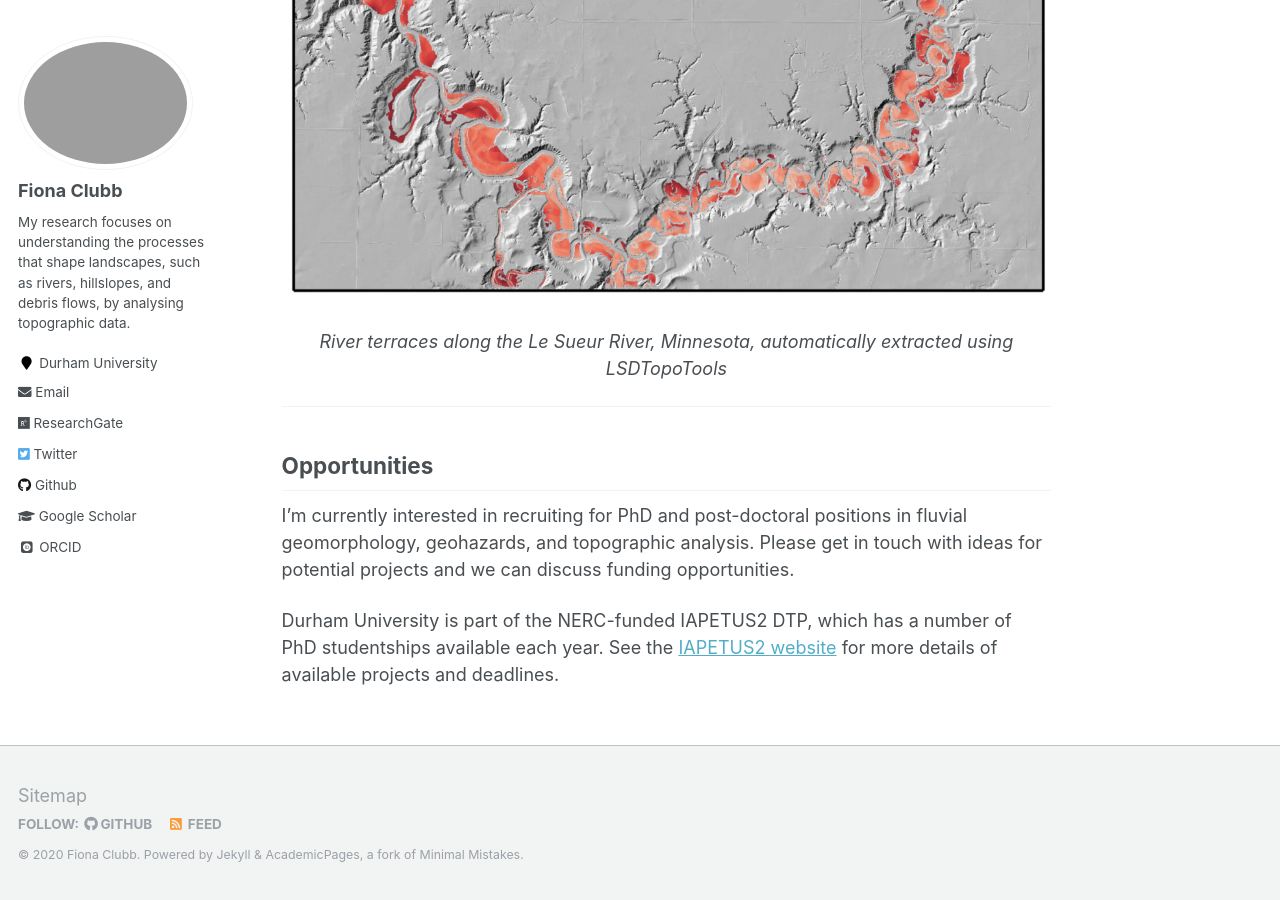
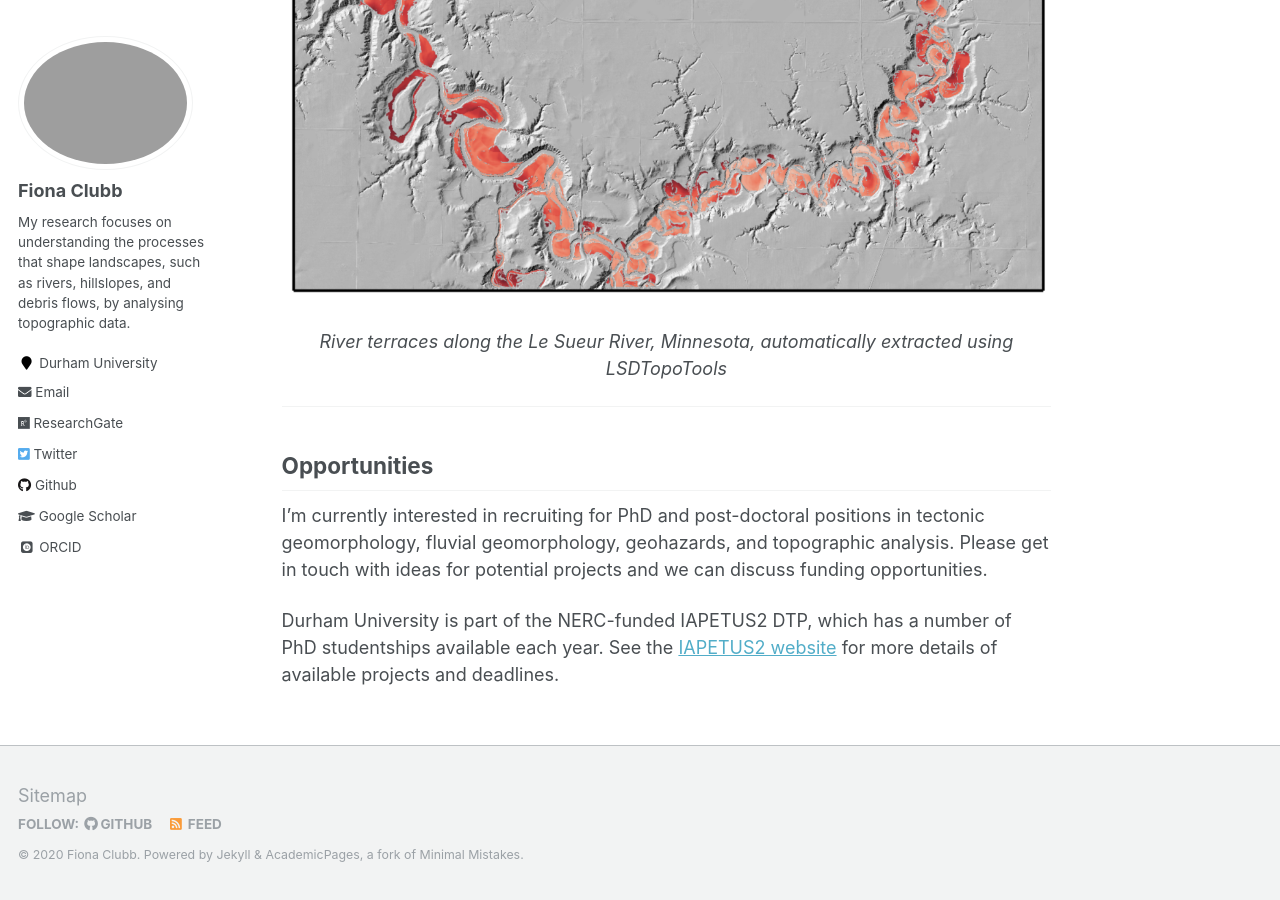
Before and after one commit to fclubb/fclubb.github.io, a Jekyll site: the page built from _pages/about.md, in a window 1280 px wide and 900 px high, scrolled down 617 px. Built offline with Jekyll 4.4.1, drawn with Linux system fonts in a browser that asks for light colours; some web fonts are replaced.

Commit message:
Updating website

```diff
--- a/_pages/about.md
+++ b/_pages/about.md
@@ -23,6 +23,6 @@ A large part of my research is developing open-source software for analysing top
 ---
 ## Opportunities
 
-I'm currently interested in recruiting for PhD and post-doctoral positions in fluvial geomorphology, geohazards, and topographic analysis. Please get in touch with ideas for potential projects and we can discuss funding opportunities.
+I'm currently interested in recruiting for PhD and post-doctoral positions in tectonic geomorphology, fluvial geomorphology, geohazards, and topographic analysis. Please get in touch with ideas for potential projects and we can discuss funding opportunities.
 
 Durham University is part of the NERC-funded IAPETUS2 DTP, which has a number of PhD studentships available each year. See the [IAPETUS2 website](http://www.iapetus.ac.uk) for more details of available projects and deadlines.
```
Also changed, not shown: _pages/cv.md (+1 -0 lines).
